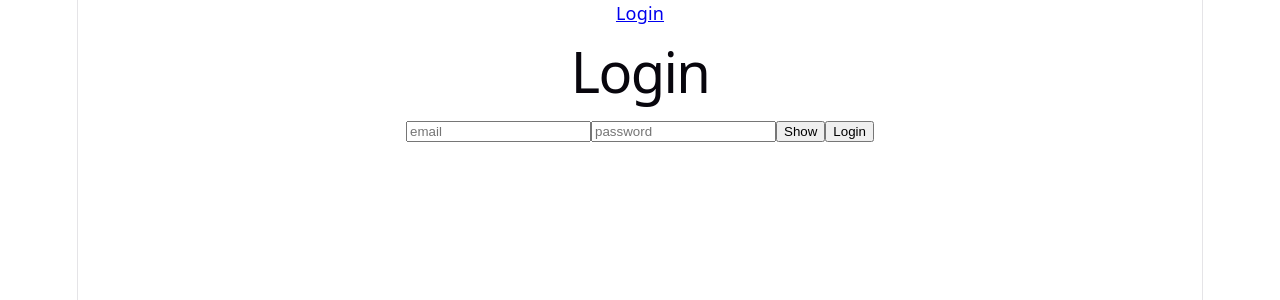
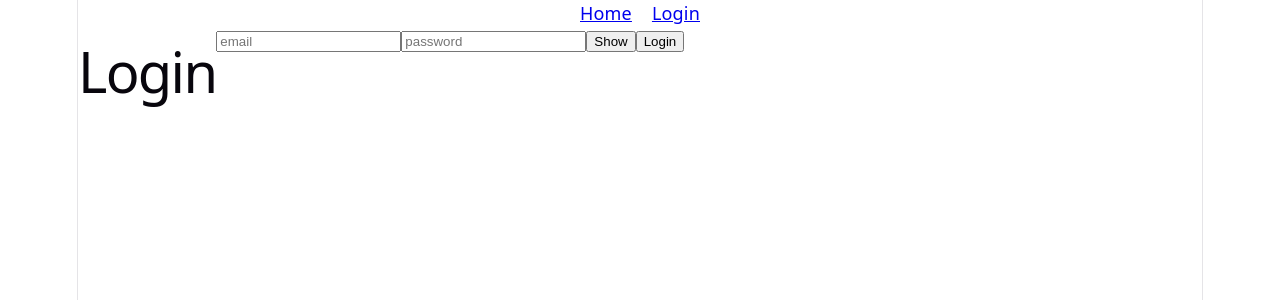
Before and after one commit to zackvalavanis/StreakCat, a React (Vite) app in the folder frontend/streakcat/: page /login-page in a window 1280 px wide. Shown: the top 300 px of the page. Built offline with nearby package versions, Linux system fonts and the light colour scheme.

Commit message:
added login funcitonality in addition to logout

```diff
--- a/frontend/streakcat/src/App.tsx
+++ b/frontend/streakcat/src/App.tsx
@@ -3,8 +3,8 @@ import { Outlet, RouterProvider, createBrowserRouter } from 'react-router'
 import { MainPage } from './screens/MainPage/MainPage'
 import { NavBar } from './components/NavBar/NavBar'
 import { Footer } from './components/Footer/Footer'
-import { LoginPage } from './Auth/LoginPage/LoginPage'
-import { AuthProvider } from './Context/AuthProvider'
+import { LoginPage } from './screens/LoginPage/LoginPage'
+import { AuthProvider } from './Auth/AuthProvider'
 import { Toaster } from 'react-hot-toast'
 import { ProfilePage } from './screens/ProfilePage/ProfilePage'
 
--- a/frontend/streakcat/src/components/Calendar/Calendar.tsx
+++ b/frontend/streakcat/src/components/Calendar/Calendar.tsx
@@ -8,7 +8,7 @@ import type { Task } from '../../Types/types'
 export function Calendar() {
   const [tasks, setTasks] = useState<Task[]>([])
 
-
+  useEffect(() => {
     const HandleFetchTasks = async () => {
       const token = localStorage.getItem('access_token')
       try {
@@ -18,13 +18,15 @@ export function Calendar() {
           }
         })
         const data = await res.json()
+        if (res.ok && Array.isArray(data)) {
           setTasks(data)
+        } else {
+          console.error("Failed to fetch tasks", data)
+        }
       } catch (error) {
         console.error('Error', error)
       }
     }
-
-  useEffect(() => {
     HandleFetchTasks()
   }, [])
 
--- /dev/null
+++ b/frontend/streakcat/src/components/NavBar/NavBar.css
@@ -0,0 +1,10 @@
+.nav-bar {
+  display: flex;
+  align-items: center;
+  justify-content: center;
+}
+
+.nav-bar-links {
+  display: flex;
+  gap: 20px;
+}
--- a/frontend/streakcat/src/components/NavBar/NavBar.tsx
+++ b/frontend/streakcat/src/components/NavBar/NavBar.tsx
@@ -1,16 +1,27 @@
 import { Link } from "react-router"
-import { UseAuth } from "../../Context/UseAuth"
+import { UseAuth } from "../../Auth/UseAuth"
+import './NavBar.css'
 
 export function NavBar() {
-  const { user } = UseAuth()
+  const { logout, user } = UseAuth()
+
+  const handleLogout = () => {
+    logout()
+  }
 
   return (
-    <div>
-      {user ? (
-        <Link to='/profile'>Profile</Link>
-      ) : (
-        <Link to='/login-page'>Login</Link>
-      )}
+    <div className='nav-bar'>
+      <div className='nav-bar-links'>
+        <Link to='/'>Home</Link>
+        {user ? (
+          <div className='nav-bar-links'>
+            <Link to='/profile'>Profile</Link>
+            <Link to="/" onClick={handleLogout}>Logout</Link>
+          </div>
+        ) : (
+          <Link to='/login-page'>Login</Link>
+        )}
+      </div>
 
     </div>
   )
--- /dev/null
+++ b/frontend/streakcat/src/screens/LoginPage/LoginPage.css
@@ -0,0 +1,4 @@
+.form {
+  display: flex;
+  background-color: white;
+}
--- a/frontend/streakcat/src/Auth/LoginPage/LoginPage.tsx
+++ b/frontend/streakcat/src/screens/LoginPage/LoginPage.tsx
@@ -2,7 +2,8 @@ import { useState } from "react"
 import type { LoginPage } from "../../Types/types"
 import { useNavigate } from "react-router"
 import toast from 'react-hot-toast'
-import { UseAuth } from "../../Context/UseAuth";
+import { UseAuth } from "../../Auth/UseAuth"
+import './LoginPage.css'
 
 
 export function LoginPage() {
@@ -47,7 +48,7 @@ export function LoginPage() {
       login(data.access_token)
 
       toast.success("Logged in successfully")
-      navigate('/')
+      navigate('/profile')
     } catch (error) {
       console.error(error)
       toast.error("Server error. Try Again.")
@@ -62,7 +63,7 @@ export function LoginPage() {
   }
 
   return (
-    <div>
+    <div className='form'>
       <h1>Login</h1>
       <form onSubmit={submit}>
         <input
--- a/frontend/streakcat/src/screens/ProfilePage/ProfilePage.tsx
+++ b/frontend/streakcat/src/screens/ProfilePage/ProfilePage.tsx
@@ -1,4 +1,4 @@
-import { UseAuth } from "../../Context/UseAuth"
+import { UseAuth } from "../../Auth/UseAuth"
 import { Calendar } from "../../components/Calendar/Calendar"
 
 export function ProfilePage() {
```
Also changed, not shown: frontend/streakcat/src/Auth/AuthContext.ts (renamed from frontend/streakcat/src/Context/AuthContext.ts), frontend/streakcat/src/Auth/AuthProvider.tsx (renamed from frontend/streakcat/src/Context/AuthProvider.tsx), frontend/streakcat/src/Auth/UseAuth.ts (renamed from frontend/streakcat/src/Context/UseAuth.ts). Lines whose indentation alone changed are shown as unchanged.
